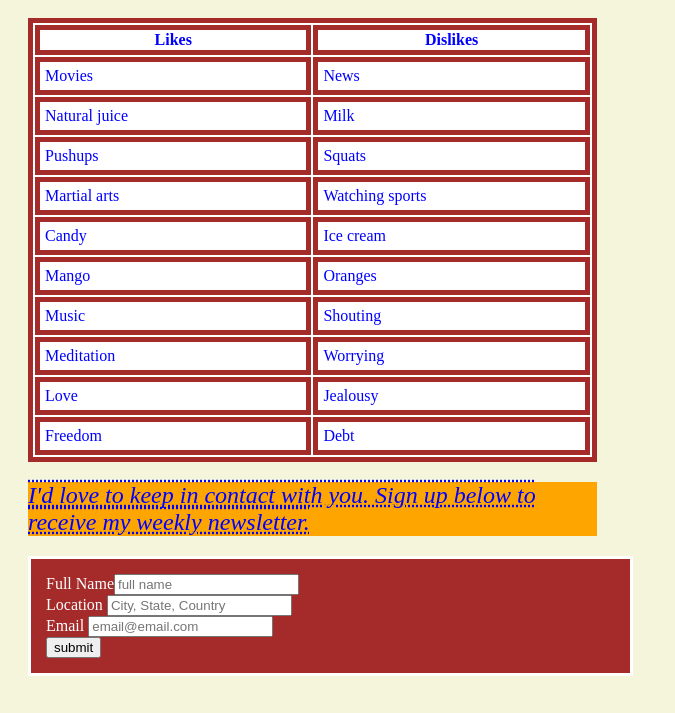
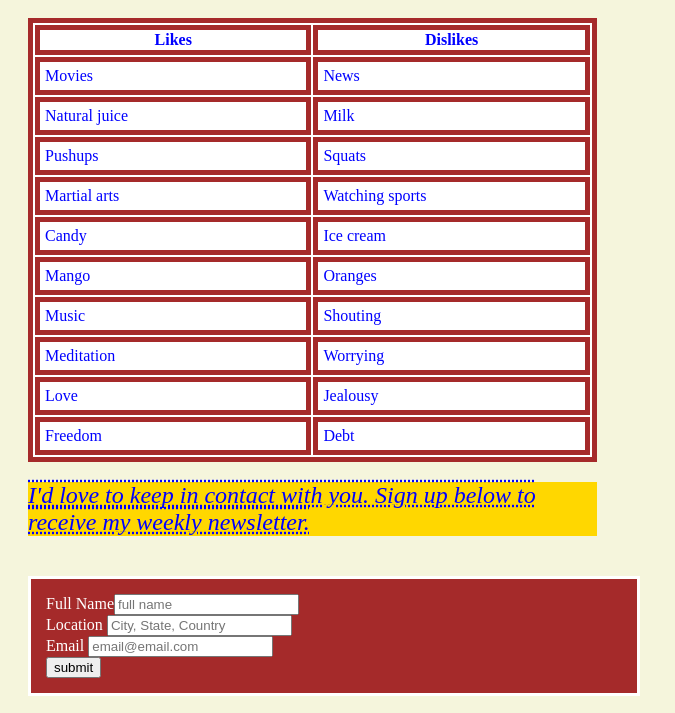
Before and after one commit to tresuave/repo-practice, a plain HTML site: page Prework/likes.html in a window 1280 px wide. Shown: the part 87-800 px from the top of the page, without its empty margins (0-675 px from the left). Drawn offline with Linux system fonts and the light colour scheme.

Commit message:
my third commit

```diff
--- a/Prework/CSS/style.css
+++ b/Prework/CSS/style.css
@@ -27,6 +27,7 @@
 	}
 
 	form{
+		position:absolute;
 		padding: 15px;
 		border-style: solid;
 		color:white;
@@ -36,13 +37,14 @@
 		margin: 20px;
 	}
 	#change{
+		position:relative;
 		font-style: italic;
 		font-size:24px;
 		font-weight: 300px;
 		width:45%;
 		margin:20px;
 		color:blue;
-		background-color: orange;
+		background-color: gold;
 		text-decoration: underline overline dotted;
 	}
 	.img{
```
Also changed, not shown: 2 other files.
